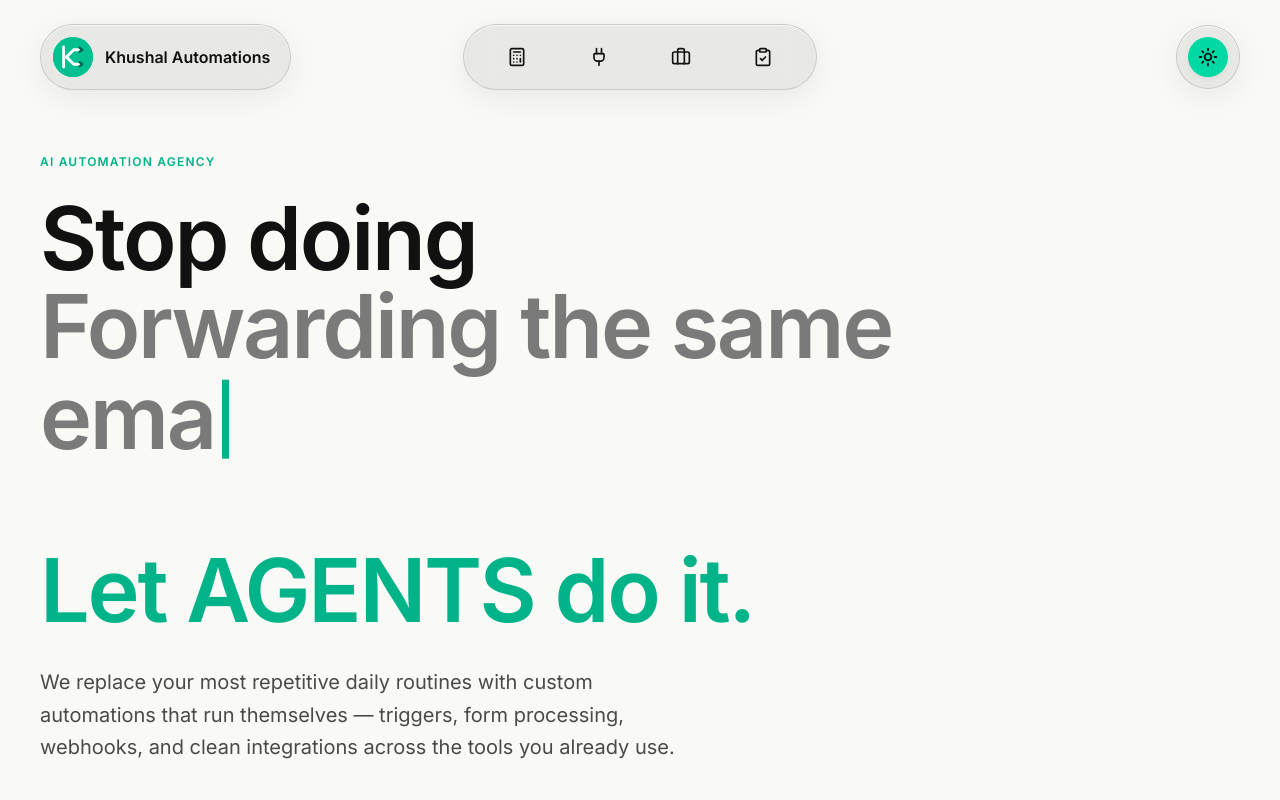
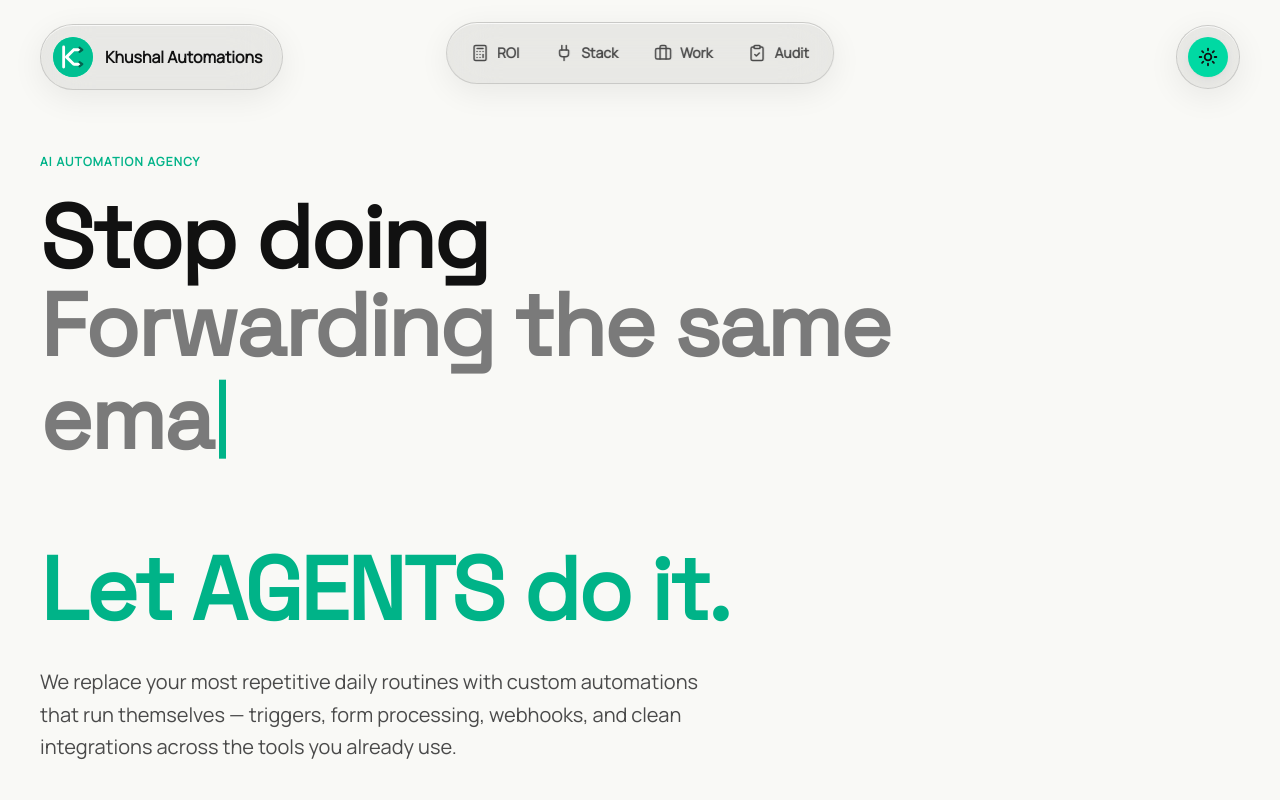
Before and after one commit to khushalchandpa7/khushal-automation-agency, a React (Vite) app in the folder frontend/: page / in a window 1280 px wide. Shown: the top 800 px of the page. Built offline with nearby package versions, Linux system fonts and the light colour scheme; no server answers.

Commit message:
Polish frontend typography and layout chrome

```diff
--- a/frontend/package.json
+++ b/frontend/package.json
@@ -10,7 +10,9 @@
     "preview": "vite preview"
   },
   "dependencies": {
-    "@fontsource/inter": "^5.2.8",
+    "@fontsource/jetbrains-mono": "^5.2.8",
+    "@fontsource/manrope": "^5.2.8",
+    "@fontsource/space-grotesk": "^5.2.10",
     "axios": "^1.15.2",
     "gsap": "^3.15.0",
     "lucide-react": "^1.14.0",
--- a/frontend/src/components/layout/Footer.jsx
+++ b/frontend/src/components/layout/Footer.jsx
@@ -1,20 +1,64 @@
+import logo from "../../assets/svg/logo-KA.svg";
+
+const links = [
+  { href: "#roi-calculator", label: "ROI" },
+  { href: "#integrations", label: "Stack" },
+  { href: "#portfolio", label: "Work" },
+  { href: "#audit-quiz", label: "Audit" },
+  { href: "#contact", label: "Contact" },
+];
+
 function Footer() {
   return (
-    <footer className="w-full border-t border-surface-border mt-16">
-      <div className="max-w-container mx-auto px-6 py-10 flex flex-col md:flex-row md:items-center md:justify-between gap-6">
-        <p className="text-sm text-ink-subtle">
-          © {new Date().getFullYear()} Khushal Automation Agency. All rights
-          reserved.
-        </p>
-        <div className="flex items-center gap-6 text-sm text-ink-muted">
+    <footer className="mt-16 border-t border-surface-border bg-surface-base">
+      <div className="mx-auto max-w-container px-6 py-10">
+        <div className="flex flex-col gap-8 md:flex-row md:items-start md:justify-between">
+          <div className="max-w-sm">
+            <a href="#top" className="inline-flex items-center gap-3">
+              <span className="grid h-11 w-11 shrink-0 place-items-center overflow-hidden rounded-full bg-accent-mint shadow-soft">
+                <img
+                  src={logo}
+                  alt="Khushal Automations logo"
+                  className="h-full w-full"
+                />
+              </span>
+              <span className="font-display text-xl font-semibold tracking-tight text-ink-base">
+                Khushal Automations
+              </span>
+            </a>
+
+            <p className="mt-4 text-sm leading-6 text-ink-muted">
+              Simple automation systems for teams that want less manual work and
+              cleaner operations.
+            </p>
+          </div>
+
+          <nav
+            aria-label="Footer navigation"
+            className="flex flex-wrap gap-x-5 gap-y-3 text-sm font-medium text-ink-muted md:justify-end"
+          >
+            {links.map((link) => (
+              <a
+                key={link.href}
+                href={link.href}
+                className="transition-colors hover:text-ink-base"
+              >
+                {link.label}
+              </a>
+            ))}
+          </nav>
+        </div>
+
+        <div className="mt-8 flex flex-col gap-3 border-t border-surface-border pt-6 text-sm text-ink-subtle md:flex-row md:items-center md:justify-between">
+          <p>
+            &copy; {new Date().getFullYear()} Khushal Automation Agency. All
+            rights reserved.
+          </p>
           <a
             href="mailto:khushalchandpa7@gmail.com"
-            className="hover:text-ink-base transition-colors"
+            className="break-all transition-colors hover:text-ink-base md:text-right"
           >
             khushalchandpa7@gmail.com
-          </a>
-          <a href="#contact" className="hover:text-ink-base transition-colors">
-            Book a call
           </a>
         </div>
       </div>
--- a/frontend/src/components/layout/Nav.jsx
+++ b/frontend/src/components/layout/Nav.jsx
@@ -1,4 +1,4 @@
-import { useEffect, useRef, useState } from "react";
+import { useEffect, useState } from "react";
 import {
   Briefcase,
   Calculator,
@@ -7,6 +7,7 @@ import {
   Plug,
   Sun,
 } from "lucide-react";
+import logo from "../../assets/svg/logo-KA.svg";
 
 const links = [
   { href: "#roi-calculator", label: "ROI", Icon: Calculator },
@@ -38,44 +39,12 @@ function applyTheme(theme) {
 }
 
 function Nav() {
-  const navRef = useRef(null);
-  const itemRefs = useRef([]);
-  const spotlightRef = useRef(null);
-  const hoverPlateRef = useRef(null);
-  const [activeIdx, setActiveIdx] = useState(null);
   const [theme, setTheme] = useState(getInitialTheme);
   const isDark = theme === "dark";
 
   useEffect(() => {
     applyTheme(theme);
   }, [theme]);
-
-  useEffect(() => {
-    const spotlight = spotlightRef.current;
-    const hoverPlate = hoverPlateRef.current;
-    const navEl = navRef.current;
-    if (!spotlight || !hoverPlate || !navEl) return;
-
-    if (activeIdx === null) {
-      spotlight.style.opacity = "0";
-      hoverPlate.style.opacity = "0";
-      return;
-    }
-
-    const item = itemRefs.current[activeIdx];
-    if (!item) return;
-
-    const navRect = navEl.getBoundingClientRect();
-    const itemRect = item.getBoundingClientRect();
-    const x = itemRect.left - navRect.left + itemRect.width / 2;
-
-    spotlight.style.left = `${x}px`;
-    spotlight.style.opacity = "1";
-
-    hoverPlate.style.left = `${x}px`;
-    hoverPlate.style.width = `${itemRect.width + 4}px`;
-    hoverPlate.style.opacity = "1";
-  }, [activeIdx]);
 
   return (
     <header className="sticky top-4 z-40 w-full px-6 pt-2">
@@ -84,171 +53,13 @@ function Nav() {
           href="#top"
           className={`flex items-center gap-3 rounded-full px-3 py-3 font-semibold text-ink-base lg:pr-5 ${glassPill}`}
         >
-          <span className="grid place-items-center w-10 h-10 rounded-full bg-accent-mint text-accent-contrast">
-            <svg
-              xmlns="http://www.w3.org/2000/svg"
-              viewBox="0 0 2048 2048"
-              role="img"
-              aria-labelledby="title desc"
-            >
-              <title id="title">KA logo</title>
-              <desc id="desc">
-                Rounded teal app icon with a white KA mark and dark green arrow
-                accents.
-              </desc>
-              <defs>
-                <filter
-                  id="soft-shadow"
-                  x="-10%"
-                  y="-10%"
-                  width="120%"
-                  height="120%"
-                >
-                  <feDropShadow
-                    dx="0"
-                    dy="18"
-                    stdDeviation="18"
-                    floodColor="#009B83"
-                    floodOpacity="0.16"
-                  />
-                </filter>
-                <linearGradient
-                  id="accent"
-                  x1="1408"
-                  y1="282"
-                  x2="1766"
-                  y2="1766"
-                  gradientUnits="userSpaceOnUse"
-                >
-                  <stop offset="0" stopColor="#075B4A" />
-                  <stop offset="1" stopColor="#026652" />
-                </linearGradient>
-              </defs>
-
-              <rect
-                width="2048"
-                height="2048"
-                rx="1024"
-                ry="1024"
-                fill="#00C092"
-              />
-
-              <g
-                id="logo-mark"
-                transform="translate(1024 1024) scale(0.72) translate(-1024 -1024)"
-              >
-                <g filter="url(#soft-shadow)">
-                  <rect
-                    x="259"
-                    y="207"
-                    width="200"
-                    height="1636"
-                    rx="100"
-                    fill="#FFFFFF"
-                  />
-                  <path
-                    fill="#FFFFFF"
-                    d="M 455 1024 C 455 992 469 958 494 933 L 1004 438 C 1043 400 1093 409 1148 409 H 1429 L 1561 512 L 1429 615 H 1117 L 707 1024 L 1117 1435 H 1429 L 1561 1536 L 1429 1640 H 1148 C 1093 1640 1043 1648 1004 1610 L 494 1115 C 469 1090 455 1056 455 1024 Z"
-                  />
-                </g>
-
-                <path
-                  d="M 1485 360 L 1690 512 L 1485 665"
-                  fill="none"
-                  stroke="url(#accent)"
-                  strokeWidth="150"
-                  strokeLinecap="round"
-                  strokeLinejoin="round"
-                />
-                <path
-                  d="M 1485 1383 L 1690 1536 L 1485 1689"
-                  fill="none"
-                  stroke="url(#accent)"
-                  strokeWidth="150"
-                  strokeLinecap="round"
-                  strokeLinejoin="round"
-                />
-              </g>
-            </svg>
+          <span className="grid h-10 w-10 place-items-center overflow-hidden rounded-full bg-accent-mint text-accent-contrast">
+            <img src={logo} alt="" className="h-full w-full" aria-hidden="true" />
           </span>
           <span className="hidden lg:inline text-base whitespace-nowrap">
             Khushal Automations
           </span>
         </a>
-
-        <nav
-          ref={navRef}
-          onMouseLeave={() => setActiveIdx(null)}
-          className={`absolute left-1/2 top-1/2 hidden -translate-x-1/2 -translate-y-1/2 items-center overflow-hidden rounded-full px-3 py-2 md:flex ${glassPill}`}
-        >
-          <div
-            ref={spotlightRef}
-            aria-hidden="true"
-            className="pointer-events-none absolute top-1/2 w-40 h-40 opacity-0 blur-xl"
-            style={{
-              left: "50%",
-              transform: "translate(-50%, -50%)",
-              background:
-                "radial-gradient(circle, rgba(0,217,163,0.6) 0%, rgba(0,217,163,0.34) 32%, rgba(255,255,255,0.22) 58%, transparent 75%)",
-              transition:
-                "left 0.45s cubic-bezier(0.34, 1.56, 0.64, 1), opacity 0.25s ease",
-            }}
-          />
-          <div
-            ref={hoverPlateRef}
-            aria-hidden="true"
-            className="pointer-events-none absolute inset-y-2 left-1/2 rounded-full opacity-0"
-            style={{
-              width: "76px",
-              transform: "translateX(-50%)",
-              background:
-                "linear-gradient(135deg, rgba(0,217,163,0.24), rgba(255,255,255,0.62) 52%, rgba(0,150,115,0.16))",
-              boxShadow:
-                "inset 0 1px 0 rgba(255,255,255,0.82), inset 0 -1px 0 rgba(0,217,163,0.16), 0 10px 28px rgba(0,150,115,0.16)",
-              transition:
-                "left 0.45s cubic-bezier(0.34, 1.56, 0.64, 1), width 0.45s cubic-bezier(0.34, 1.56, 0.64, 1), opacity 0.2s ease",
-            }}
-          />
-
-          {links.map((link, idx) => {
-            const Icon = link.Icon;
-            const isActive = activeIdx === idx;
-            return (
-              <a
-                key={link.href}
-                href={link.href}
-                ref={(el) => (itemRefs.current[idx] = el)}
-                onMouseEnter={() => setActiveIdx(idx)}
-                onFocus={() => setActiveIdx(idx)}
-                onBlur={(event) => {
-                  if (!event.currentTarget.parentElement?.contains(event.relatedTarget)) {
-                    setActiveIdx(null);
-                  }
-                }}
-                className="group relative z-10 grid h-12 min-w-[82px] place-items-center overflow-hidden rounded-full px-5 outline-none"
-              >
-                <Icon
-                  size={20}
-                  strokeWidth={2}
-                  className={`transition-all duration-300 ${
-                    isActive
-                      ? "-translate-y-1.5 rotate-[-8deg] scale-110 fill-transparent text-ink-base drop-shadow-[0_6px_12px_rgba(17,17,17,0.18)]"
-                      : "translate-y-0 rotate-0 scale-100 fill-transparent text-ink-base"
-                  }`}
-                />
-                <span
-                  className={`absolute bottom-1.5 text-[10.5px] font-semibold leading-none tracking-wide whitespace-nowrap text-ink-base transition-all duration-300 ${
-                    isActive
-                      ? "opacity-100 translate-y-0"
-                      : "opacity-0 translate-y-1.5"
-                  }`}
-                >
-                  {link.label}
-                </span>
-              </a>
-            );
-          })}
-        </nav>
 
         <div className="flex items-center gap-3">
           <button
@@ -283,6 +94,29 @@ function Nav() {
           </button>
         </div>
       </div>
+
+      <nav
+        aria-label="Primary navigation"
+        className={`absolute left-1/2 top-1/2 hidden -translate-x-1/2 -translate-y-1/2 items-center gap-1 rounded-full p-2 md:flex ${glassPill}`}
+      >
+        {links.map((link) => {
+          const Icon = link.Icon;
+          return (
+            <a
+              key={link.href}
+              href={link.href}
+              className="group inline-flex h-11 items-center gap-2 rounded-full px-4 text-sm font-semibold text-ink-muted transition duration-200 hover:-translate-y-0.5 hover:bg-surface-base/70 hover:text-ink-base hover:shadow-soft focus-visible:outline-none focus-visible:ring-2 focus-visible:ring-accent-mint focus-visible:ring-offset-2 focus-visible:ring-offset-bg-base"
+            >
+              <Icon
+                size={18}
+                strokeWidth={2}
+                className="shrink-0 transition-transform duration-200 group-hover:scale-105"
+              />
+              <span className="whitespace-nowrap">{link.label}</span>
+            </a>
+          );
+        })}
+      </nav>
     </header>
   );
 }
--- a/frontend/src/index.css
+++ b/frontend/src/index.css
@@ -1,7 +1,12 @@
-@import "@fontsource/inter/400.css";
-@import "@fontsource/inter/500.css";
-@import "@fontsource/inter/600.css";
-@import "@fontsource/inter/700.css";
+@import "@fontsource/manrope/latin-400.css";
+@import "@fontsource/manrope/latin-500.css";
+@import "@fontsource/manrope/latin-600.css";
+@import "@fontsource/manrope/latin-700.css";
+@import "@fontsource/space-grotesk/latin-500.css";
+@import "@fontsource/space-grotesk/latin-600.css";
+@import "@fontsource/space-grotesk/latin-700.css";
+@import "@fontsource/jetbrains-mono/latin-500.css";
+@import "@fontsource/jetbrains-mono/latin-600.css";
 
 @tailwind base;
 @tailwind components;
@@ -64,14 +69,24 @@
 
   body {
     @apply bg-bg-base text-ink-base font-sans;
-    font-feature-settings: "ss01", "cv11";
+    font-feature-settings: "kern", "liga", "calt";
     transition:
       background-color 0.25s ease,
       color 0.25s ease;
   }
 
   h1, h2, h3, h4 {
-    @apply font-sans tracking-tight;
+    @apply tracking-tight;
+    font-family: "Space Grotesk", ui-sans-serif, system-ui, -apple-system,
+      "Segoe UI", sans-serif;
+    font-feature-settings: "kern", "liga", "ss01";
+  }
+
+  button,
+  input,
+  textarea,
+  select {
+    font: inherit;
   }
 
   ::selection {
--- a/frontend/tailwind.config.js
+++ b/frontend/tailwind.config.js
@@ -35,14 +35,31 @@ export default {
         },
       },
       fontFamily: {
+        display: [
+          "Space Grotesk",
+          "ui-sans-serif",
+          "system-ui",
+          "-apple-system",
+          "Segoe UI",
+          "sans-serif",
+        ],
         sans: [
-          "Inter",
+          "Manrope",
           "ui-sans-serif",
           "system-ui",
           "-apple-system",
           "Segoe UI",
           "Roboto",
           "sans-serif",
+        ],
+        mono: [
+          "JetBrains Mono",
+          "ui-monospace",
+          "SFMono-Regular",
+          "Menlo",
+          "Monaco",
+          "Consolas",
+          "monospace",
         ],
       },
       borderRadius: {
```
Also changed, not shown: 1 other file (tests, documents, lock files or other folders).
